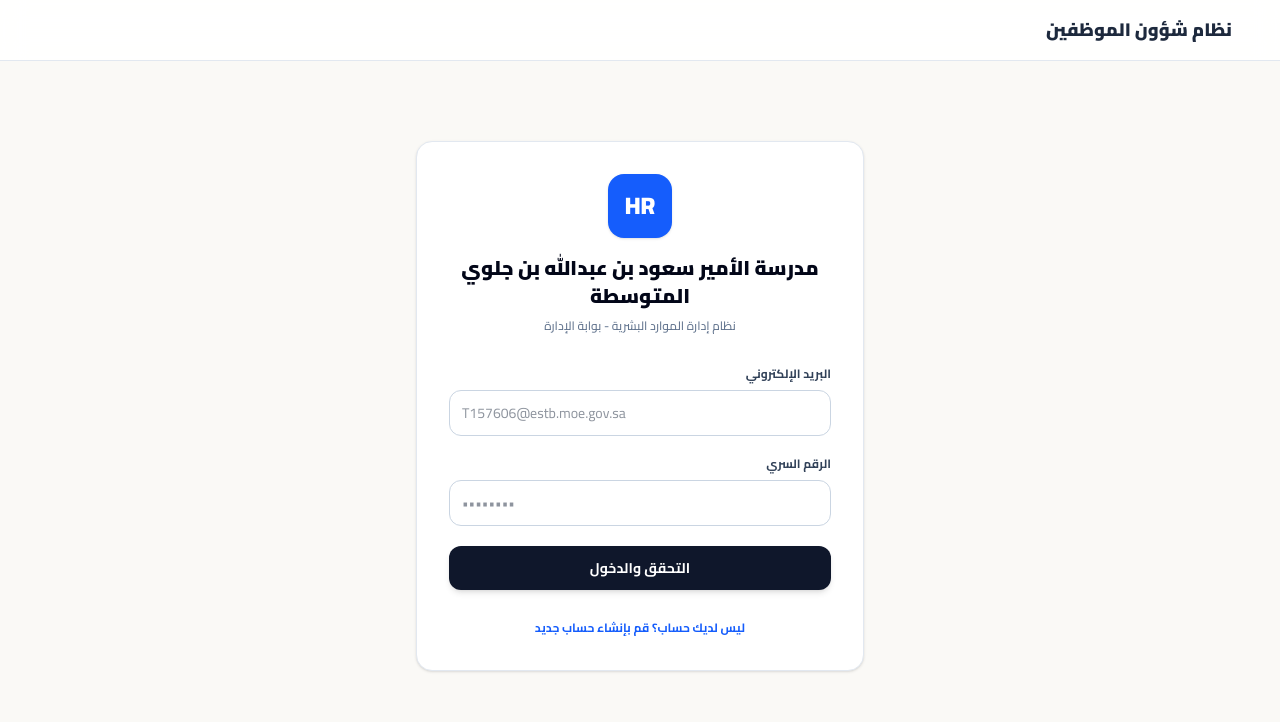
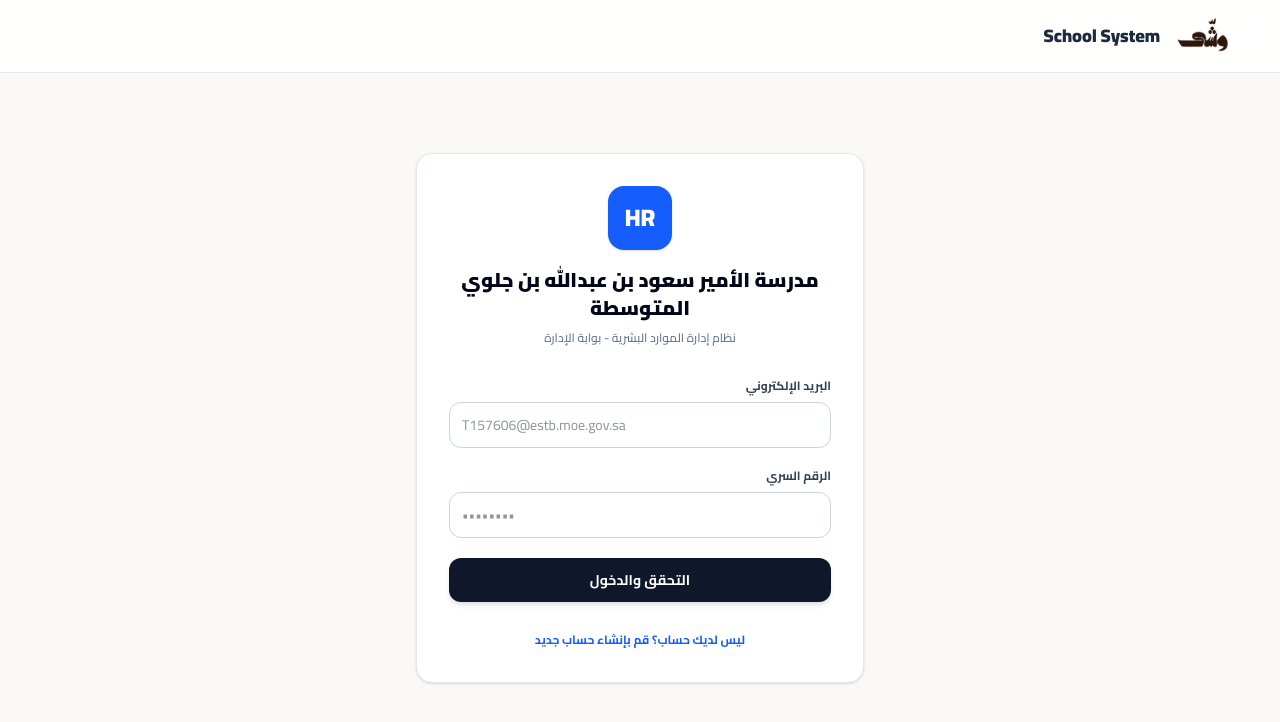
Before and after one commit to skr889923-sys/school-hr-system1, a React (Vite) app: page /login in a window 1280 px wide. Shown: the top 722 px of the page. Built offline with nearby package versions, Linux system fonts and the light colour scheme.

Commit message:
Update app title and header logos to School System

```diff
--- a/index.html
+++ b/index.html
@@ -3,7 +3,7 @@
   <head>
     <meta charset="UTF-8" />
     <meta name="viewport" content="width=device-width, initial-scale=1.0" />
-    <title>وشّى | طلبات البراندات</title>
+    <title>School System</title>
     <link rel="icon" type="image/png" href="/logo.png" />
   </head>
   <body>
--- a/src/screens/AdminDashboard.tsx
+++ b/src/screens/AdminDashboard.tsx
@@ -332,8 +332,9 @@ export default function AdminDashboard({ userRole }: AdminDashboardProps) {
   return (
     <div className="min-h-screen bg-[#FAF9F6] text-slate-900 pb-16 font-sans selection:bg-blue-100 selection:text-blue-900">
       <header className="bg-white/90 backdrop-blur-md sticky top-0 z-40 border-b border-slate-200 py-4 px-6 sm:px-12 flex justify-between items-center flex-row-reverse">
-        <div className="flex items-center gap-4 flex-row-reverse">
-          <h1 className="text-xl font-black text-slate-800">شؤون الموظفين</h1>
+        <div className="flex items-center gap-3 flex-row-reverse">
+          <img src="/logo.png" alt="School System Logo" className="h-10 object-contain" />
+          <h1 className="text-xl font-black text-slate-800">School System</h1>
           <div className="h-6 w-px bg-slate-300 hidden sm:block"></div>
           <span className="font-bold text-slate-800 text-sm hidden sm:block">لوحة التحكم</span>
         </div>
--- a/src/screens/AuthScreen.tsx
+++ b/src/screens/AuthScreen.tsx
@@ -42,7 +42,8 @@ export default function AuthScreen() {
     <div className="min-h-screen bg-[#FAF9F6] text-slate-900 pb-16 flex flex-col font-sans selection:bg-blue-100 selection:text-blue-900">
       <header className="bg-white/90 backdrop-blur-md sticky top-0 z-40 border-b border-slate-200 py-4 px-6 sm:px-12 flex justify-end items-center">
         <div className="flex items-center gap-3">
-          <span className="font-black text-slate-800 text-lg">نظام شؤون الموظفين</span>
+          <span className="font-black text-slate-800 text-lg">School System</span>
+          <img src="/logo.png" alt="School System Logo" className="h-10 object-contain" />
         </div>
       </header>
 
--- a/src/screens/ClientForm.tsx
+++ b/src/screens/ClientForm.tsx
@@ -371,7 +371,10 @@ export default function ClientForm() {
     return (
       <div className="min-h-screen bg-[#FAF9F6]">
         <header className="no-print bg-white/90 backdrop-blur-md sticky top-0 z-40 border-b border-slate-200 py-4 px-6 sm:px-12 flex justify-end items-center">
-          <h1 className="text-xl font-black text-slate-800">شؤون الموظفين | مدرسة الأمير سعود</h1>
+          <div className="flex items-center gap-3">
+            <span className="font-black text-slate-800 text-lg">School System</span>
+            <img src="/logo.png" alt="School System Logo" className="h-10 object-contain" />
+          </div>
         </header>
         <ClientSuccessView request={request} />
       </div>
@@ -382,7 +385,8 @@ export default function ClientForm() {
     <div className="min-h-screen bg-[#FAF9F6] text-slate-900 pb-16 flex flex-col font-sans selection:bg-blue-100 selection:text-blue-900">
       <header className="no-print bg-white/90 backdrop-blur-md sticky top-0 z-40 border-b border-slate-200 py-4 px-6 sm:px-12 flex justify-end items-center">
         <div className="flex items-center gap-3">
-          <h1 className="text-xl font-black text-slate-800">مدرسة الأمير سعود بن عبدالله بن جلوي</h1>
+          <span className="font-black text-slate-800 text-lg">School System</span>
+          <img src="/logo.png" alt="School System Logo" className="h-10 object-contain" />
         </div>
       </header>
 
--- a/src/screens/EmployeeDashboard.tsx
+++ b/src/screens/EmployeeDashboard.tsx
@@ -91,8 +91,9 @@ export default function EmployeeDashboard() {
   return (
     <div className="min-h-screen bg-[#FAF9F6] text-slate-900 pb-16 font-sans selection:bg-blue-100 selection:text-blue-900" dir="rtl">
       <header className="bg-white/90 backdrop-blur-md sticky top-0 z-40 border-b border-slate-200 py-4 px-6 sm:px-12 flex justify-between items-center">
-        <div className="flex items-center gap-4">
-          <h1 className="text-xl font-black text-slate-800">شؤون الموظفين</h1>
+        <div className="flex items-center gap-3">
+          <img src="/logo.png" alt="School System Logo" className="h-10 object-contain" />
+          <h1 className="text-xl font-black text-slate-800">School System</h1>
           <div className="h-6 w-px bg-slate-300 hidden sm:block"></div>
           <span className="font-bold text-slate-800 text-sm hidden sm:block">بوابة الموظف</span>
         </div>
```
